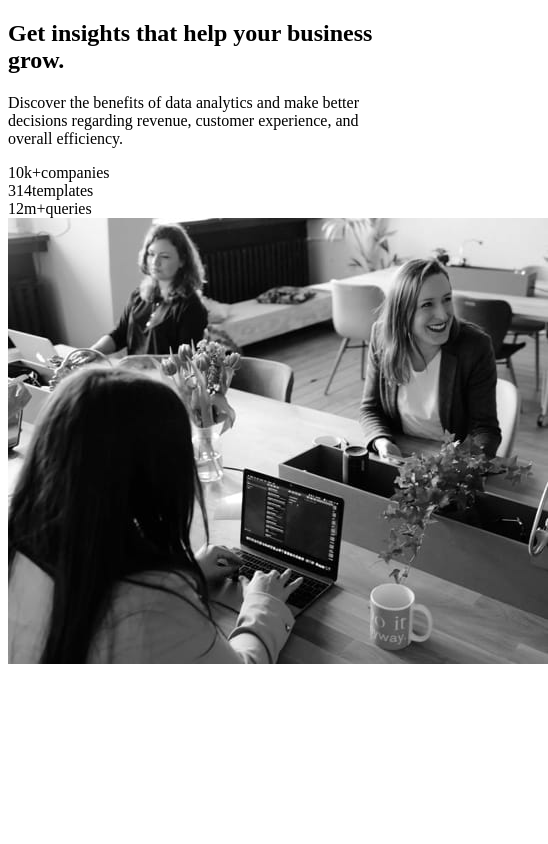
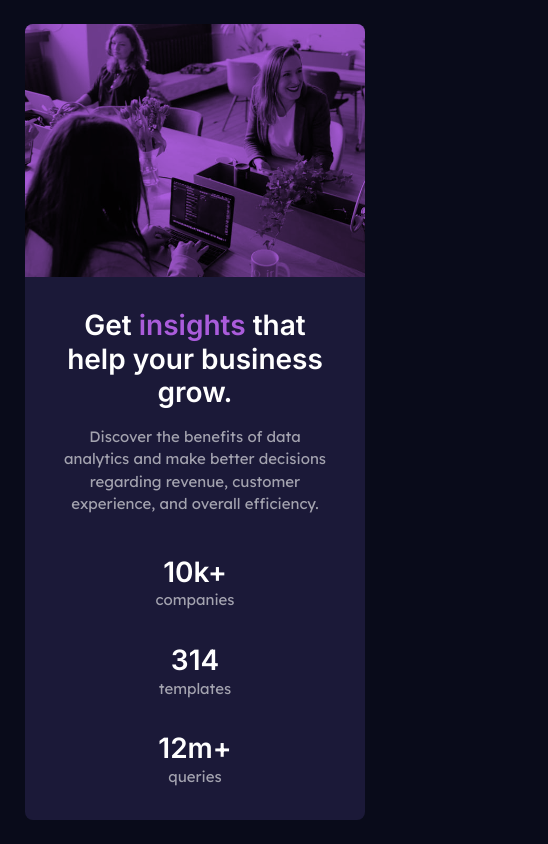
Before and after one commit to VimDiesel123/stats-preview-card-component-main, a plain HTML site: page index.html in a window 390 px wide. Shown: the whole page, 548 px wide, since content can reach past the window. Drawn offline with Linux system fonts and the light colour scheme.

Commit message:
Basic styling for mobile layout

```diff
--- a/index.html
+++ b/index.html
@@ -14,6 +14,9 @@
   <link href="https://fonts.googleapis.com/css2?family=Inter:wght@400;600&family=Lexend+Deca&display=swap"
     rel="stylesheet">
 
+  <!--My CSS-->
+  <link rel="stylesheet" href="styles.css">
+
   <title>Frontend Mentor | Stats preview card component</title>
 
 </head>
@@ -22,16 +25,20 @@
   <main>
     <article class="card">
       <div class="card__body">
-        <h2>Get <span>insights</span> that help your business grow.</h2>
+        <h2 class="card__title text--bold">Get <span>insights</span> that help your business grow.</h2>
         <p>Discover the benefits of data analytics and make better decisions regarding revenue, customer
           experience, and overall efficiency.</p>
         <div class="stats">
-          <div><span>10k+</span>companies</div>
-          <div><span>314</span>templates</div>
-          <div><span>12m+</span>queries</div>
+          <div class="stats__item"><span class="text--bold">10k+</span>companies</div>
+          <div class="stats__item"><span class="text--bold">314</span>templates</div>
+          <div class="stats__item"><span class="text--bold">12m+</span>queries</div>
         </div>
       </div>
-      <img src="./images/image-header-desktop.jpg" alt="">
+      <div class="card__img"></div>
+      <!-- <picture class="card__img">
+        <source media="(min-width:550px)" srcset="./images/image-header-desktop.jpg">
+        <img src="./images/image-header-mobile.jpg" alt="">
+      </picture> -->
     </article>
   </main>
 </body>
--- a/styles.css
+++ b/styles.css
@@ -95,3 +95,73 @@ h6 {
   --ff-title: "Inter", sans-serif;
   --ff-body: "Lexend Deca", sans-serif;
 }
+
+body {
+  background-color: var(--very-dark-blue);
+  color: var(--white-60);
+  font-size: var(--fs-body);
+  font-weight: var(--fw-regular);
+  font-family: var(--ff-body);
+}
+
+main {
+  min-height: 100vh;
+  display: grid;
+}
+
+.card {
+  background-color: var(--muted-dark-blue);
+  place-self: center center;
+  display: flex;
+  flex-direction: column;
+  max-width: 340px;
+  border-radius: 0.5rem;
+}
+
+.card__img {
+  border-radius: 0.5rem 0.5rem 0 0;
+  flex-basis: 30vh;
+  background: var(--soft-violet) url(./images/image-header-mobile.jpg);
+  background-size: cover;
+  background-blend-mode: multiply;
+  order: 1;
+}
+
+.card__body {
+  order: 2;
+  text-align: center;
+  padding: 2rem;
+}
+
+.card__title {
+  margin-bottom: 1rem;
+}
+
+.card__title span {
+  color: var(--soft-violet);
+}
+
+.stats {
+  margin-top: 2.5rem;
+  display: flex;
+  flex-direction: column;
+  gap: 2rem;
+}
+
+.stats__item {
+  display: flex;
+  flex-direction: column;
+}
+
+.stats__item span {
+}
+
+/* Utilities */
+
+.text--bold {
+  font-family: var(--ff-title);
+  font-weight: var(--fw-bold);
+  color: var(--white-100);
+  font-size: 1.75rem;
+  line-height: 1.2;
+}
```
